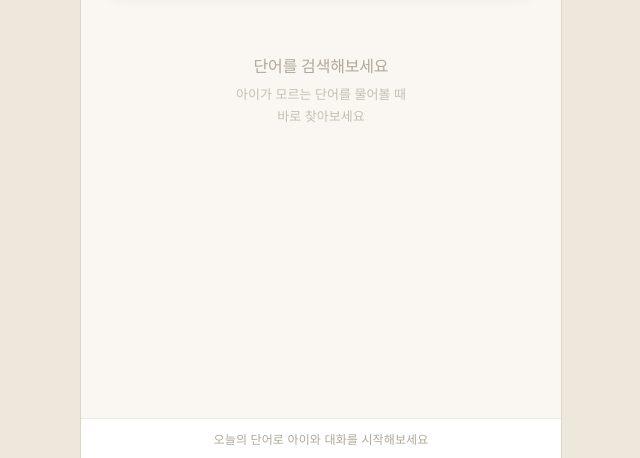
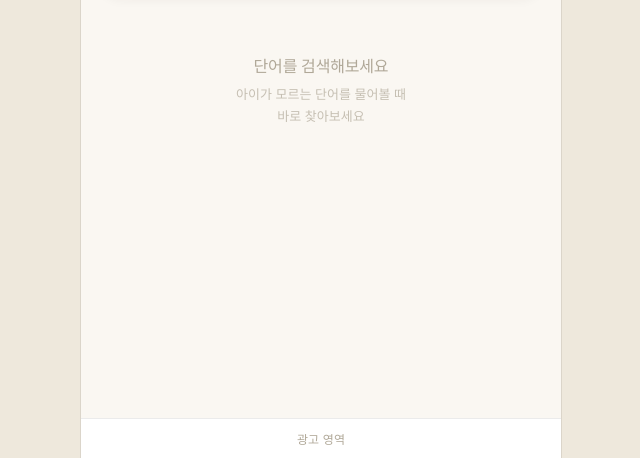
Before and after one commit to seosung89/kids-dictionary, a plain HTML site: page index.html in a window 1280 px wide. Shown: the part 342-800 px from the top of the page, without its empty margins (319-959 px from the left). Drawn offline with Linux system fonts and the light colour scheme; no server answers.

Commit message:
Update index.html

```diff
--- a/index.html
+++ b/index.html
@@ -65,9 +65,11 @@
 
     </div>
 
-    <!-- 하단 배너 — 오늘의 단어 활용 힌트 -->
+    <!-- 하단 광고 배너 공간 (카카오 광고 등 추후 연동) -->
     <div class="home-bottom-banner">
-      오늘의 단어로 아이와 대화를 시작해보세요
+      <div class="banner-ad-placeholder" id="bannerAd">
+        광고 영역
+      </div>
     </div>
   </div>
 
```
